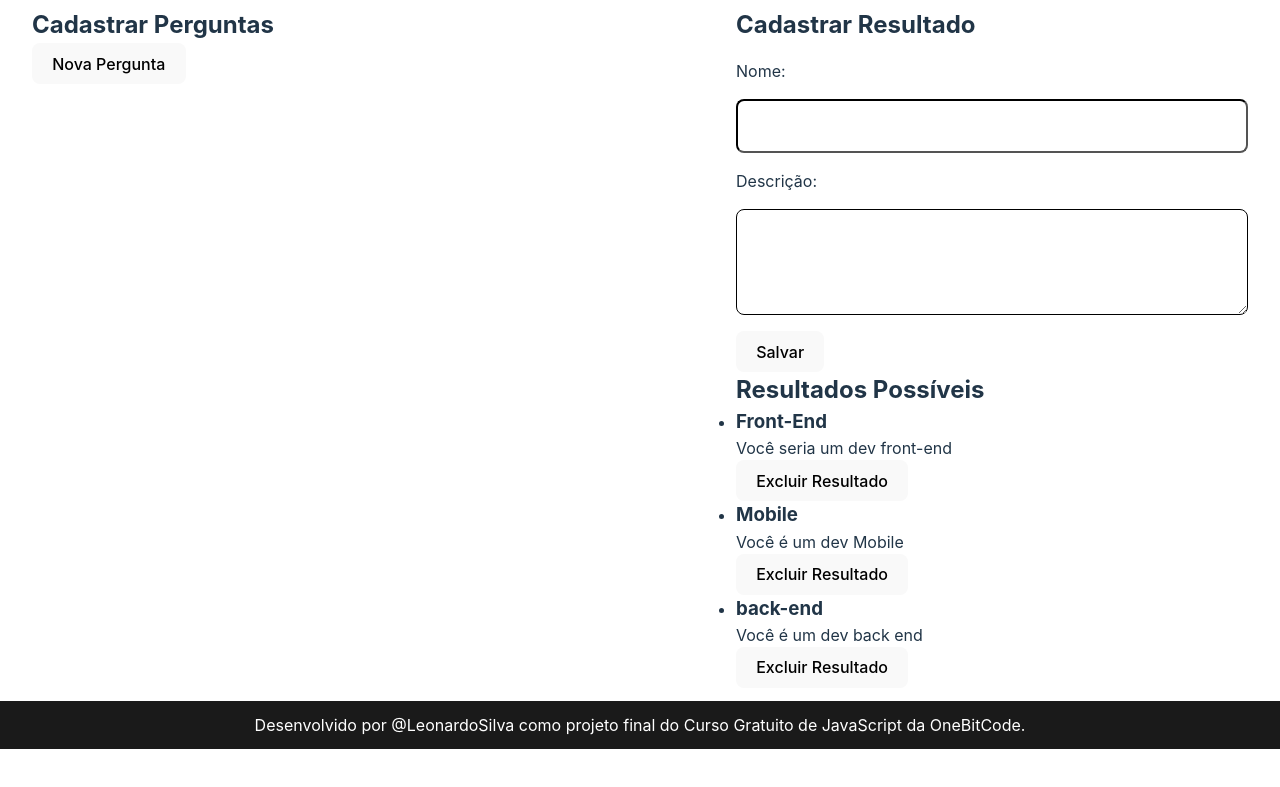
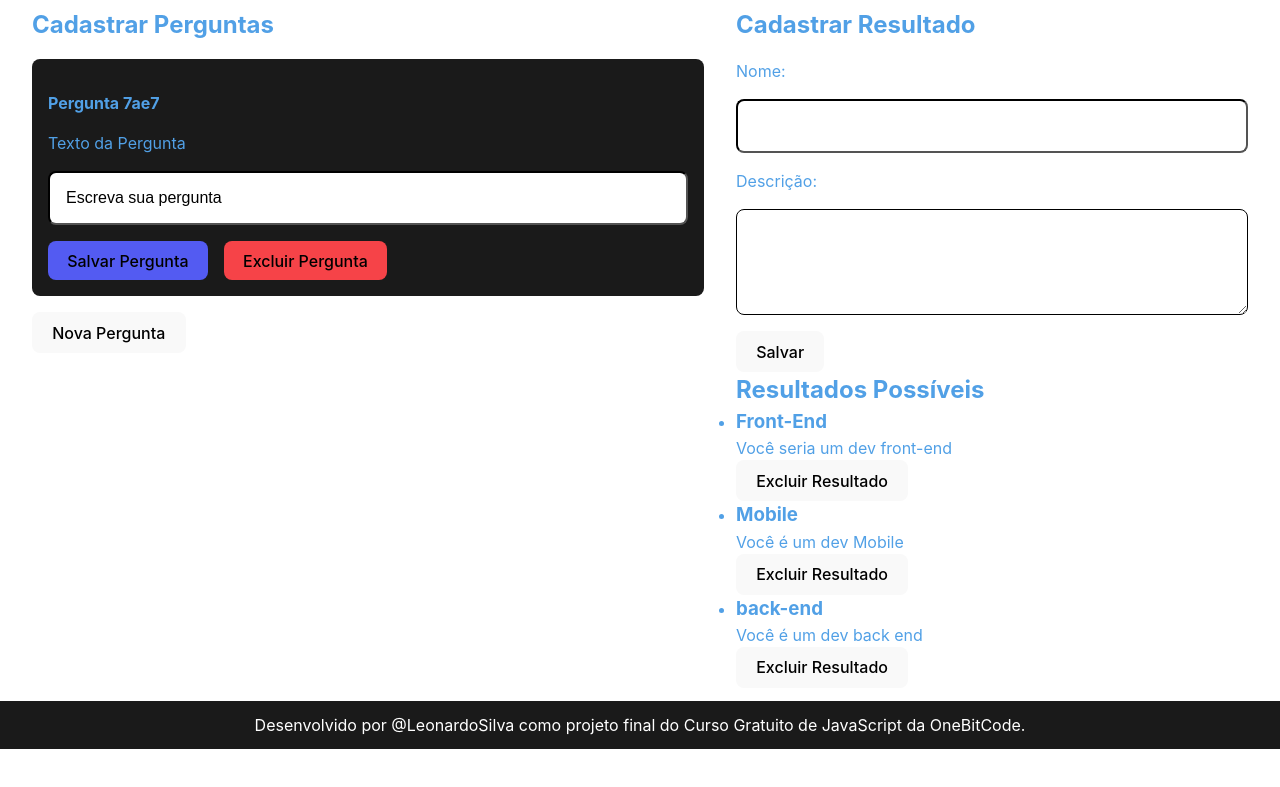
Before and after one commit to Leofront-end/JavaScript-OneBitCode, a website built with Vite: page projeto-final/admin.html in a window 1280 px wide. Shown: the part 51-838 px from the top of the page. Built offline with nearby package versions, Linux system fonts and the light colour scheme; data requests are answered from the project's data file.

Commit message:
projeto-final

```diff
--- a/projeto-final/database.json
+++ b/projeto-final/database.json
@@ -1,18 +1,7 @@
 {
   "questions": [
     {
-      "id": "bef9",
-      "text": "Escreva sua pergunta",
-      "points": {
-        "fullyDesagree": null,
-        "partiallyDesagree": null,
-        "dontKnow": null,
-        "partiallyAgree": null,
-        "fullyAgree": null
-      }
-    },
-    {
-      "id": "56b3",
+      "id": "7ae7",
       "text": "Escreva sua pergunta",
       "points": {
         "fullyDesagree": null,
--- a/projeto-final/main.js
+++ b/projeto-final/main.js
@@ -1,16 +1,25 @@
-import { createQuestion } from './src/api'
+import { fetchResults } from './src/api'
+import { createEmptyQuestion, loadQuestionManager } from './src/questions'
 import { addSubmitResultListener, loadResults } from './src/results'
 import './style.css'
 
-document.addEventListener("DOMContentLoaded", function (){
+document.addEventListener("DOMContentLoaded", async function (){
     //Formulario
     const newResultForm = document.getElementById("newResultForm")
     if (newResultForm) addSubmitResultListener(newResultForm)
+
+    //Results
+    const results = await fetchResults()
 
     //Lista
     const resultsList = document.getElementById("resultsList")
     if (resultsList) loadResults(resultsList)
 
+    const questionManager = document.getElementById("questionsManager")
+    if (questionManager) loadQuestionManager(questionManager)
+
     const newQuestionBtn = document.getElementById("newQuestion")
-    if (newQuestionBtn) newQuestionBtn.addEventListener("click", () => createQuestion())
+    if (newQuestionBtn) newQuestionBtn.addEventListener("click", () => createEmptyQuestion(questionManager, results))
+
+
 })
--- a/projeto-final/src/api.js
+++ b/projeto-final/src/api.js
@@ -32,11 +32,15 @@ export async function createQuestion(text = "Escreva sua pergunta", points = {
 }) {
     const body = JSON.stringify({text: text, points: points})
 
-    await fetch("http://localhost:3000/questions" ,{
+    const response = await fetch("http://localhost:3000/questions" ,{
         method: "POST",
         headers: {"Content-Type":"application/json"},
         body: body
     })
+
+    if (!response.ok) return alert("Erro ao criar nova pergunta")
+
+    return await response.json()
 }
 // funcão para atualizar um pergunta existente
 export async function updateQuestion(questionId, text, points) {
--- a/projeto-final/src/questions.js
+++ b/projeto-final/src/questions.js
@@ -0,0 +1,45 @@
+import { createQuestion, deleteQuestion, fetchQuestions, fetchResults } from "./api"
+import { button, div, h3, input, label } from "./elements"
+
+export async function createEmptyQuestion(managerElement, results) {
+    const question = await createQuestion()
+
+    createQuestionForm(questionManager, question, results)
+}
+
+export async function loadQuestionManager(managerElement) {
+    managerElement.innerHtml = ""
+    const questions = await fetchQuestions()
+    const results = await fetchResults()
+
+    questions.forEach((question) => createQuestionForm(managerElement, question,results))
+}
+
+function createQuestionForm(managerElement, question, results){
+    const questionForm = document.createElement("form")
+    questionForm.className = "questionForm"
+
+    const questionFormTitle = h3(`Pergunta ${question.id}`)
+    const questionTextLabel = label("Texto da Pergunta", `question-${question.id}-text`)
+    const questionTextInput = input("text", {
+        id: `question-${question.id}-text`,
+        name: "text",
+        value: question.text
+    })
+
+    const buttonGroup = div({className: "button-group"})
+
+    const submitBtn = button("Salvar Pergunta", {type: "submit"})
+    const deleteBtn = button("Excluir Pergunta", {
+        type: "button",
+        onClick: async () => {
+            await deleteQuestion(question.id)
+            questionForm.remove()
+        }
+    })
+
+    buttonGroup.append(submitBtn, deleteBtn)
+
+    questionForm.append(questionFormTitle,questionTextLabel, questionTextInput,buttonGroup)
+    managerElement.append(questionForm)
+}
--- a/projeto-final/src/results.js
+++ b/projeto-final/src/results.js
@@ -1,12 +1,12 @@
 import { createResult, deleteResult, fetchResults } from "./api"
-import { button, listItem } from "./elements";
+import { button, listItem } from "./elements"
 
 export async function loadResults(ul) {
-    ul.innerHtml = ""
+  ul.innerHTML = ""
   const results = await fetchResults()
 
   results.forEach((result) => {
-        const li =  listItem("", {
+    const li = listItem("", {
       id: `result-${result.id}`,
       innerHTML: `<h3>${result.name}</h3><p>${result.description}</p>`
     })
@@ -22,7 +22,7 @@ export async function loadResults(ul) {
 
     li.append(deleteBtn)
     ul.append(li)
-    });
+  })
 }
 
 export function addSubmitResultListener(form) {
--- a/projeto-final/style.css
+++ b/projeto-final/style.css
@@ -182,7 +182,7 @@ footer {
 
 @media (prefers-color-scheme: light) {
   :root {
-    color: #213547;
+    color: #51a0e6;
     background-color: #ffffff;
   }
   a:hover {
```
Lines whose indentation alone changed are shown as unchanged.
